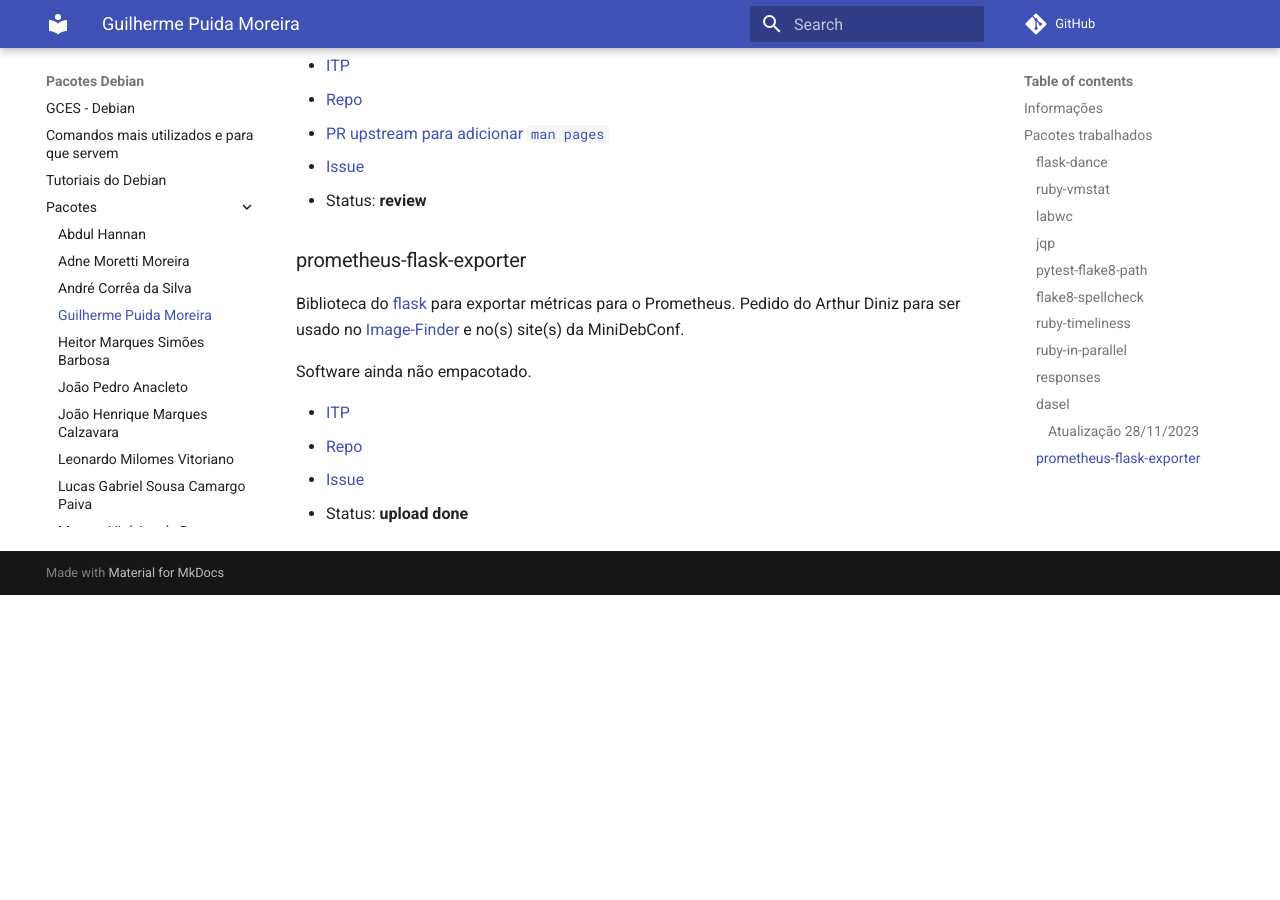
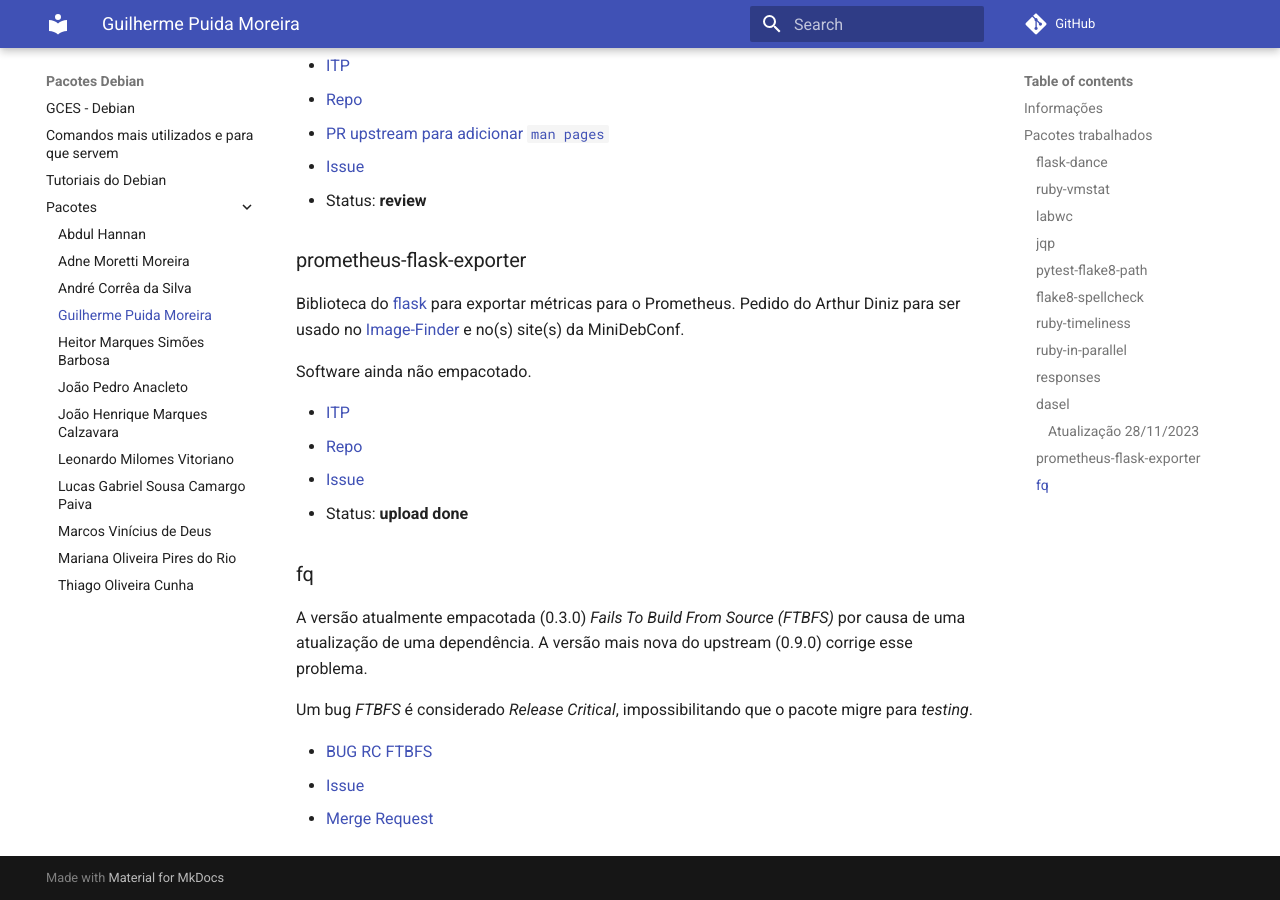
Before and after one commit to FGA-GCES/Debian_Pacotes, an MkDocs documentation site: the page built from docs/pacotes/guilherme-puida-moreira.md, in a window 1280 px wide and 900 px high, scrolled down 3075 px. Built offline with MkDocs 1.6.1 and Material for MkDocs 9.7.7, drawn with Linux system fonts in a browser that asks for light colours; comment, search, counter and statistics services are not loaded; before the commit the page ends 3670 px from its top, so only the background shows below that.

Commit message:
Pacote fq

```diff
--- a/docs/pacotes/guilherme-puida-moreira.md
+++ b/docs/pacotes/guilherme-puida-moreira.md
@@ -139,3 +139,16 @@
 
 [flask]: https://flask.palletsprojects.com
 [Image-Finder]: https://salsa.debian.org/cloud-team/image-finder
+
+### fq
+
+A versão atualmente empacotada (0.3.0) _Fails To Build From Source (FTBFS)_
+por causa de uma atualização de uma dependência. A versão mais nova do
+upstream (0.9.0) corrige esse problema.
+
+Um bug _FTBFS_ é considerado _Release Critical_, impossibilitando que
+o pacote migre para _testing_.
+
+- [BUG RC FTBFS](https://bugs.debian.org/cgi-bin/bugreport.cgi?bug=1057403)
+- [Issue](https://salsa.debian.org/debian-brasilia-team/docs/-/issues/133)
+- [Merge Request](https://salsa.debian.org/go-team/packages/fq/-/merge_requests/1)
```
